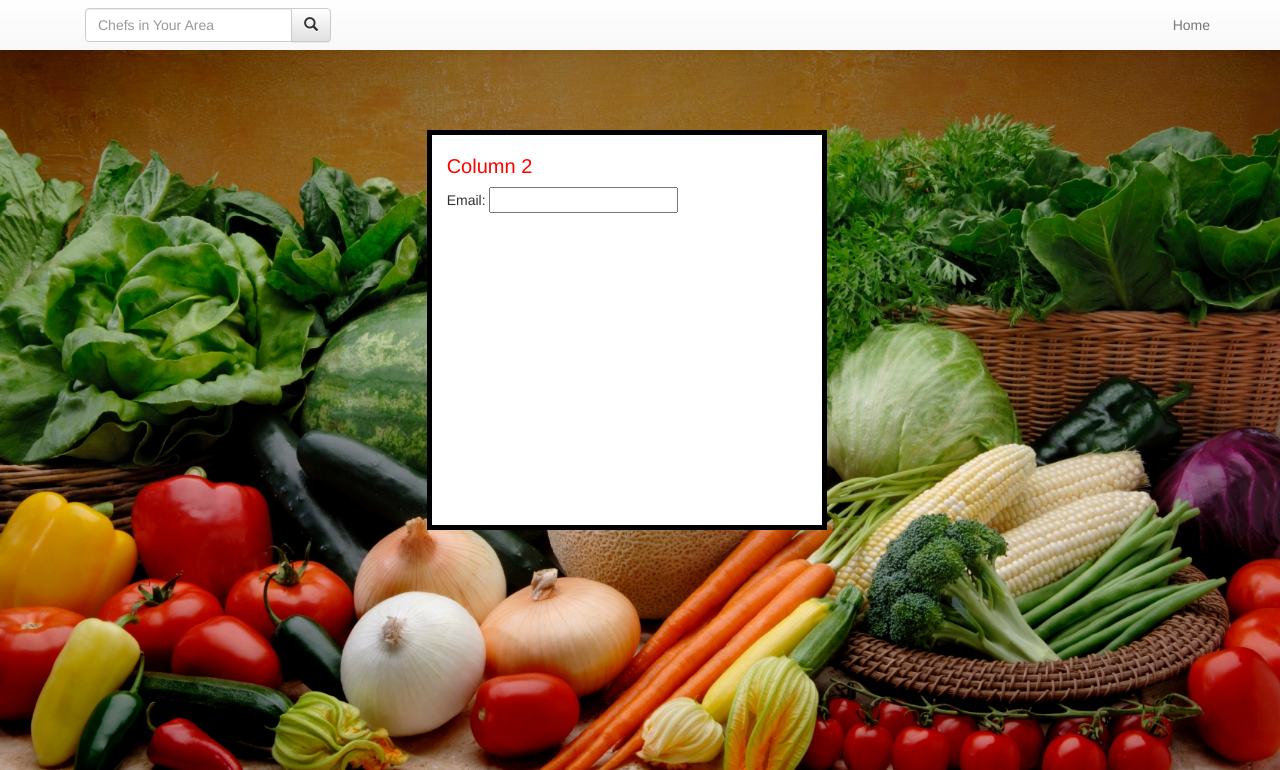
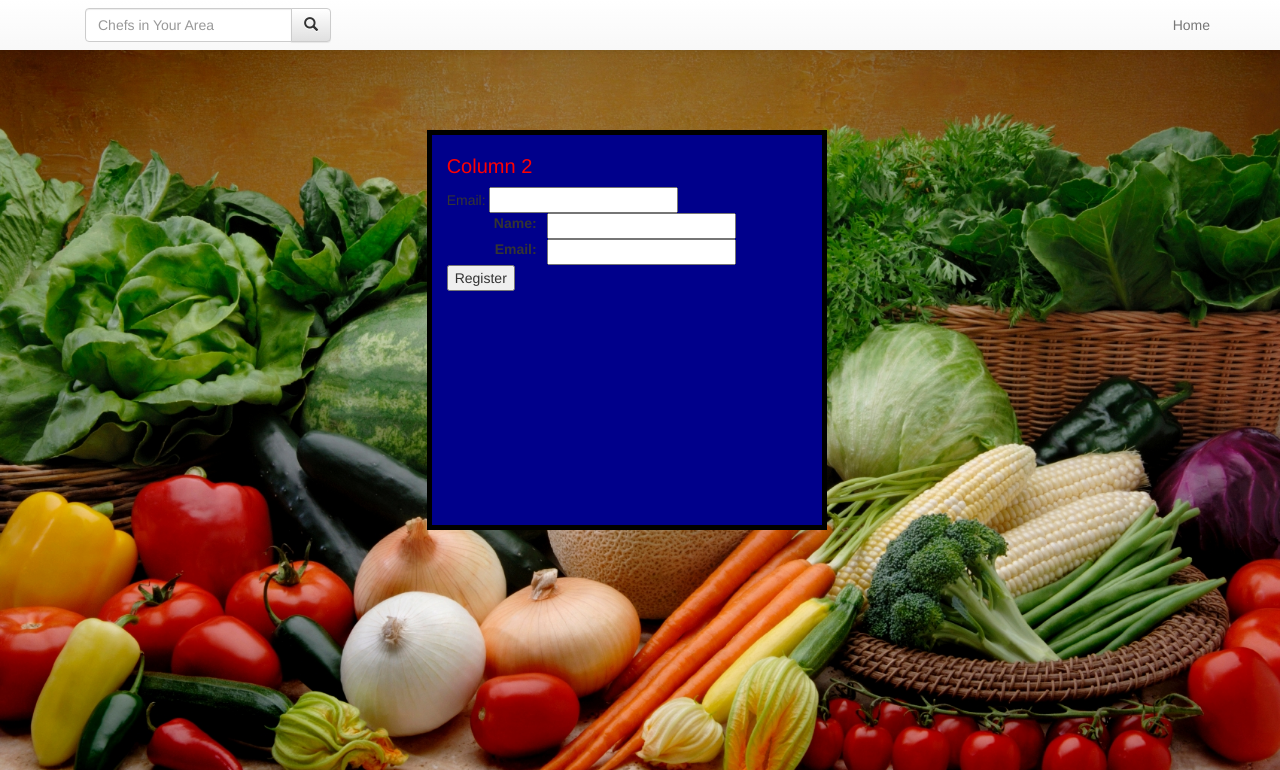
Before and after one commit to grizzlybearington/CTP-ChefApp, a Node server app: page /login.html in a window 1280 px wide. Shown: the top 770 px of the page. Run offline with Node 20, Linux system fonts and the light colour scheme; some libraries are stand-ins or nearby versions.

Commit message:
udated login css & html

```diff
--- a/public/css/login.css
+++ b/public/css/login.css
@@ -38,10 +38,19 @@
     border: 5px black solid;
     height: 400px;
     width: 400px;
-    background-color: white;
+    background-color: darkblue;
     opacity: 1;
 }
 
 #col1, #col3 {
     visibility: hidden;
 }
+
+.title {
+  float: left;
+  width: 100px;
+  text-align: right;
+  padding-right: 10px;}
+
+.submit {
+  text-align: right;}
--- a/public/html/login.html
+++ b/public/html/login.html
@@ -75,6 +75,17 @@
             Email: <input name="name" >
 
             </form>
+
+            <form action="example.php" method="post">
+  <div>
+<label for="name" class="title">Name:</label>
+    <input type="text" id="name" name="name" />
+  </div>
+<div>
+<label for="email" class="title">Email:</label> <input type="email" id="email" name="email" />
+</div>
+                 <input type="submit" value="Register"
+      id="submit" />
         </div>
 		<div class="col-md-4" id="col3">
 		 <h1> Column 3</h1>
```
